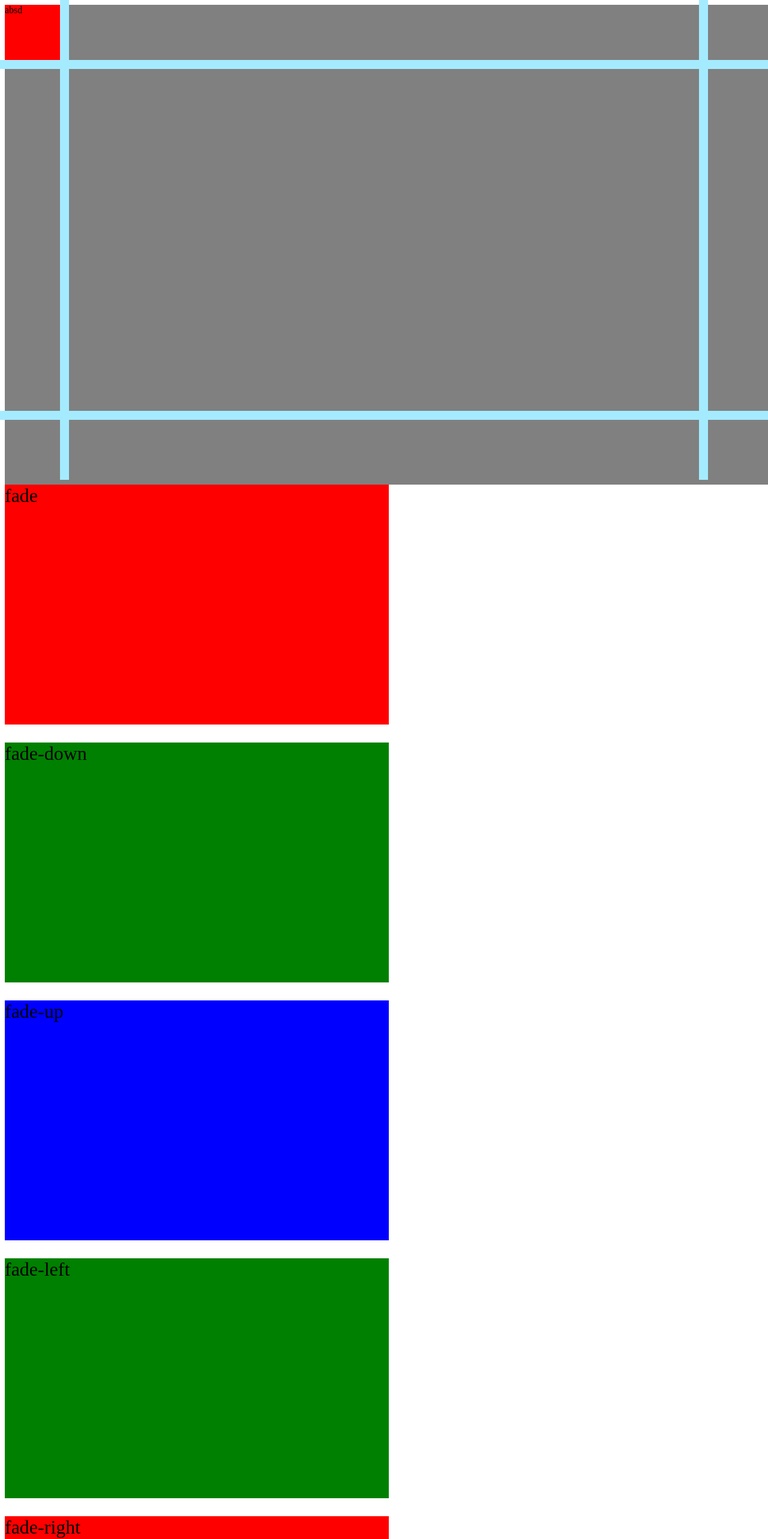
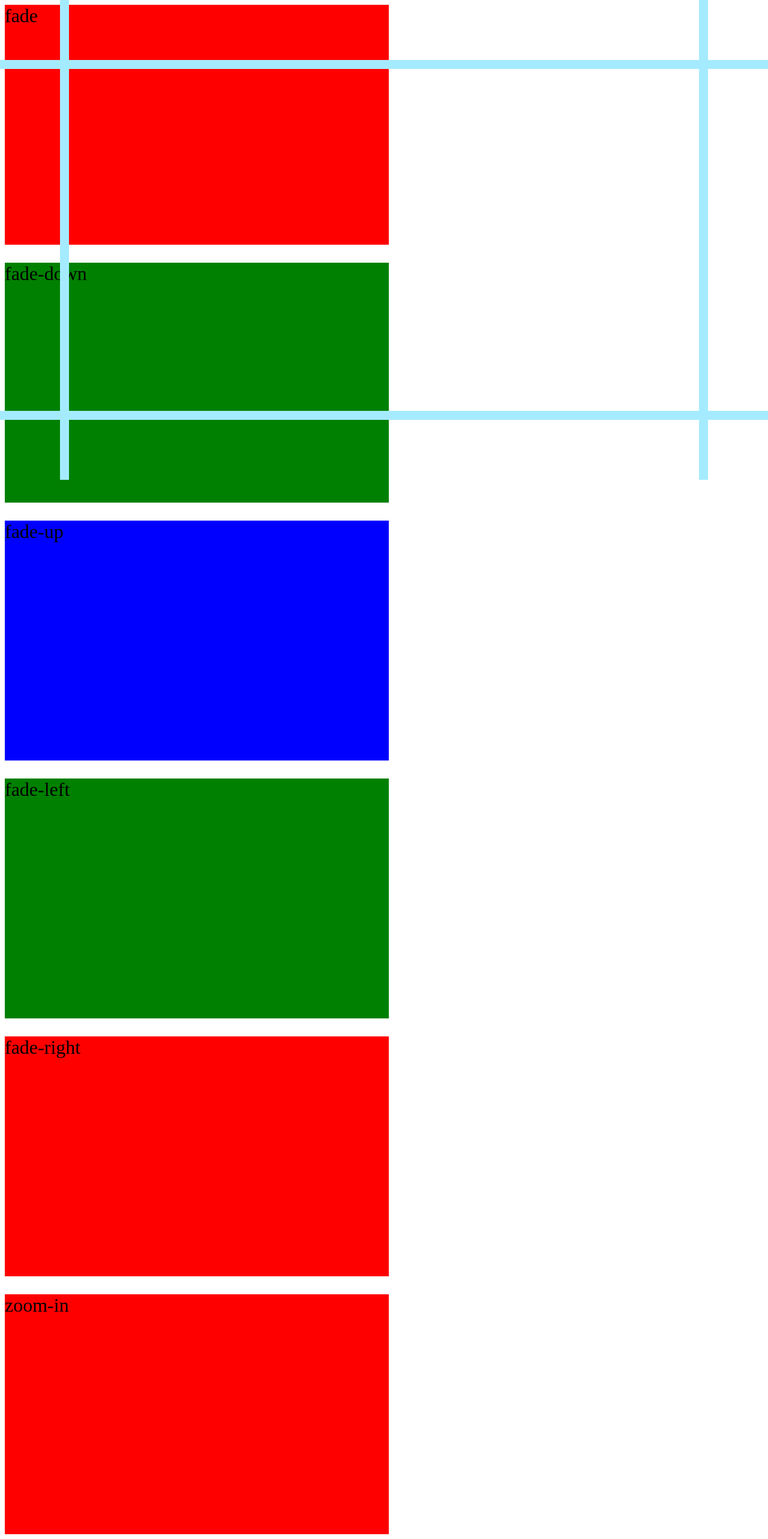
Before and after one commit to SujalLama/react-scrolling, a React (Vite) app: page / in a window 1280 px wide. Shown: the top 2566 px of the page at 60% size. Built offline with nearby package versions, Linux system fonts and the light colour scheme.

Commit message:
zoom in, zoom out and slide animation added

```diff
--- a/src/App.tsx
+++ b/src/App.tsx
@@ -13,11 +13,10 @@ function App() {
     setRef(childRef.current)
   }, [])
 
-  const [isIntersecting, rootBound, targetBound] = useObserver({target: ref, once: false});
-  console.log(rootBound);
-  console.log(targetBound);
+  // const [isIntersecting, intersectRatio] = useObserver({target: ref, once: false, offset: '0px 0px 40px 0px'});
+  // console.log(intersectRatio);
 
-  console.log(isIntersecting);
+  // console.log(isIntersecting);
   return (
     <div className='container'>
       <div id="left"></div>
@@ -25,11 +24,14 @@ function App() {
       <div id="top"></div>
       <div id="bottom"></div>
 
-      <div style={{width: '100vw', height: '100vh', backgroundColor: 'gray', position: 'relative'}}>
-        <div ref={childRef} style={{width: '100px', height: '100px', backgroundColor: 'red', position: isIntersecting ? 'fixed' : 'relative'}}>
-          absd
+      {/*
+        <div ref={childRef} style={{width: '100vw', height: '100vh', backgroundColor: 'gray', position: 'relative'}}>
+          <div  style={{width: '100px', height: '100px', backgroundColor: 'red', top:0, zIndex: 1, position: (isIntersecting) ? 'sticky' : 'relative'}}>
+            absd
+          </div>
         </div>
-      </div>
+      */}
+
       <Animate>
         <Box  color='red' text="fade"/>
       </Animate>
@@ -49,6 +51,62 @@ function App() {
       <Animate animate='fade-right'>
         <Box  color='red' text="fade-right" />
       </Animate>
+
+      <Animate animate='zoom-in'>
+        <Box  color='red' text="zoom-in" />
+      </Animate>
+
+      <Animate animate='zoom-in-up'>
+        <Box  color='red' text="zoom-in-up" />
+      </Animate>
+
+      <Animate animate='zoom-in-down'>
+        <Box  color='red' text="zoom-in-down" />
+      </Animate>
+
+      <Animate animate='zoom-in-left'>
+        <Box  color='red' text="zoom-in-left" />
+      </Animate>
+
+      <Animate animate='zoom-in-right'>
+        <Box  color='red' text="zoom-in-right" />
+      </Animate>
+
+      <Animate animate='zoom-out'>
+        <Box  color='red' text="zoom-out" />
+      </Animate>
+
+      <Animate animate='zoom-out-up'>
+        <Box  color='red' text="zoom-out-up" />
+      </Animate>
+
+      <Animate animate='zoom-out-down'>
+        <Box  color='red' text="zoom-out-down" />
+      </Animate>
+
+      <Animate animate='zoom-out-left'>
+        <Box  color='red' text="zoom-out-left" />
+      </Animate>
+
+      <Animate animate='zoom-out-right'>
+        <Box  color='red' text="zoom-out-right" />
+      </Animate>
+
+      <Animate animate='slide-up'>
+        <Box  color='red' text="slide-up" />
+      </Animate>
+
+      <Animate animate='slide-down'>
+        <Box  color='red' text="slide-down" />
+      </Animate>
+
+      <Animate animate='slide-left'>
+        <Box  color='red' text="slide-left" />
+      </Animate>
+
+      <Animate animate='slide-right'>
+        <Box  color='red' text="slide-right" />
+      </Animate>
     </div>
   )
 }
--- a/src/components/animate/Animate.tsx
+++ b/src/components/animate/Animate.tsx
@@ -2,7 +2,13 @@ import { PropsWithChildren, useEffect, useRef, useState} from 'react'
 import useObserver from '../../hooks/useObserver';
 
 type DefaultStyles = "fade" | "fade-up" | "fade-down"
-										|"fade-left" | "fade-right";
+										|	"fade-left" | "fade-right"
+										| "zoom-in" | "zoom-in-up" | "zoom-in-down"
+										| "zoom-in-left" | "zoom-in-right" | "zoom-out"
+										| "zoom-out-up" | "zoom-out-down" | "zoom-out-left"
+										| "zoom-out-right"
+										| "slide-up" | "slide-down" | "slide-left"
+										| "slide-right";
 
 
 interface IClassName {
@@ -43,6 +49,20 @@ function generateStyle ({animate, easing, duration, delay} : IAnimateProps) {
 		'fade-down': {opacity: '0',transform: `translateY(-100px)`,transitionProperty: `opacity, transform`, ...commonTransitionStyle},
 		'fade-left': {opacity: '0',transform: `translateX(100px)`,transitionProperty: `opacity, transform`, ...commonTransitionStyle},
 		'fade-right': {opacity: '0',transform: `translateX(-100px)`,transitionProperty: `opacity, transform`, ...commonTransitionStyle},
+		"zoom-in" : {opacity: '0',transform: `scale(0.6)`,transitionProperty: `opacity, transform`, ...commonTransitionStyle},
+		"zoom-in-up" : {opacity: '0',transform: `translateY(100px) scale(0.6)`,transitionProperty: `opacity, transform`, ...commonTransitionStyle},
+		"zoom-in-down" : {opacity: '0',transform: `translateY(-100px) scale(0.6)`,transitionProperty: `opacity, transform`, ...commonTransitionStyle},
+		"zoom-in-left" : {opacity: '0',transform: `translateX(100px) scale(0.6)`,transitionProperty: `opacity, transform`, ...commonTransitionStyle},
+		"zoom-in-right" : {opacity: '0',transform: `translateX(-100px) scale(0.6)`,transitionProperty: `opacity, transform`, ...commonTransitionStyle},
+		"zoom-out" : {opacity: '0',transform: `scale(1.2)`,transitionProperty: `opacity, transform`, ...commonTransitionStyle},
+		"zoom-out-up" : {opacity: '0',transform: `translateY(100px) scale(1.2)`,transitionProperty: `opacity, transform`, ...commonTransitionStyle},
+		"zoom-out-down" : {opacity: '0',transform: `translateY(-100px) scale(1.2)`,transitionProperty: `opacity, transform`, ...commonTransitionStyle},
+		"zoom-out-left" : {opacity: '0',transform: `translateX(100px) scale(1.2)`,transitionProperty: `opacity, transform`, ...commonTransitionStyle},
+		"zoom-out-right" : {opacity: '0',transform: `translateX(-100px) scale(1.2)`,transitionProperty: `opacity, transform`, ...commonTransitionStyle},
+		"slide-up" : {transform: `translateY(100%)`,transitionProperty: `transform`, ...commonTransitionStyle},
+		"slide-down" : {transform: `translateY(-100%)`,transitionProperty: `transform`, ...commonTransitionStyle},
+		"slide-left" : {transform: `translateX(100%)`,transitionProperty: `transform`, ...commonTransitionStyle},
+		"slide-right" : {transform: `translateX(-100%)`,transitionProperty: `transform`, ...commonTransitionStyle},
 	}
 
 	const toStyle : {[property: string] : {[index: string] : string}} = {
@@ -51,6 +71,20 @@ function generateStyle ({animate, easing, duration, delay} : IAnimateProps) {
 		'fade-down': {opacity: '1',transform: `translateY(0)`,transitionProperty: `opacity, transform`, ...commonTransitionStyle},
 		'fade-left': {opacity: '1',transform: `translateX(0)`,transitionProperty: `opacity, transform`, ...commonTransitionStyle},
 		'fade-right': {opacity: '1',transform: `translateX(0)`,transitionProperty: `opacity, transform`, ...commonTransitionStyle},
+		"zoom-in" : {opacity: '1',transform: `scale(1)`,transitionProperty: `opacity, transform`, ...commonTransitionStyle},
+		"zoom-in-up" : {opacity: '1',transform: `translateY(0) scale(1)`,transitionProperty: `opacity, transform`, ...commonTransitionStyle},
+		"zoom-in-down" : {opacity: '1',transform: `translateY(0) scale(1)`,transitionProperty: `opacity, transform`, ...commonTransitionStyle},
+		"zoom-in-left" : {opacity: '1',transform: `translateX(0) scale(1)`,transitionProperty: `opacity, transform`, ...commonTransitionStyle},
+		"zoom-in-right" : {opacity: '1',transform: `translateX(0) scale(1)`,transitionProperty: `opacity, transform`, ...commonTransitionStyle},
+		"zoom-out" : {opacity: '1',transform: `scale(1)`,transitionProperty: `opacity, transform`, ...commonTransitionStyle},
+		"zoom-out-up" : {opacity: '1',transform: `translateY(0) scale(1)`,transitionProperty: `opacity, transform`, ...commonTransitionStyle},
+		"zoom-out-down" : {opacity: '1',transform: `translateY(0) scale(1)`,transitionProperty: `opacity, transform`, ...commonTransitionStyle},
+		"zoom-out-left" : {opacity: '1',transform: `translateX(0) scale(1)`,transitionProperty: `opacity, transform`, ...commonTransitionStyle},
+		"zoom-out-right" : {opacity: '1',transform: `translateX(0) scale(1)`,transitionProperty: `opacity, transform`, ...commonTransitionStyle},
+		"slide-up" : {transform: `translateY(0)`,transitionProperty: `transform`, ...commonTransitionStyle},
+		"slide-down" : {transform: `translateY(0)`,transitionProperty: `transform`, ...commonTransitionStyle},
+		"slide-left" : {transform: `translateX(0)`,transitionProperty: `transform`, ...commonTransitionStyle},
+		"slide-right" : {transform: `translateX(0)`,transitionProperty: `transform`, ...commonTransitionStyle},
 	}
 
 	return [fromStyle[animate], toStyle[animate]];
@@ -61,7 +95,7 @@ export default function Animate({
     animate = 'fade',
     duration = 3000,
     once = false,
-    easing = 'ease-in',
+    easing = 'cubic-bezier(.175,.885,.32,1.275)',
     delay = 300,
     offset = `0px 0px 100px 0px`,
 		trigger = [0.9],
@@ -71,7 +105,7 @@ export default function Animate({
   const [item, setItem] = useState<HTMLDivElement | null>(null);
 
 
-	const [initStyle, toStyle] = generateStyle({animate, easing,delay, duration, offset});
+	const [initStyle, toStyle] = generateStyle({animate, easing, delay, duration, offset});
 
 
   useEffect(() => {
@@ -92,10 +126,10 @@ export default function Animate({
 
   return (
     <div
-        ref={element}
-				style={isIntersecting ? to : from}
+			ref={element}
+			style={isIntersecting ? to : from}
     >
-        {children}
+      {children}
     </div>
   )
 }
--- a/src/hooks/useObserver.ts
+++ b/src/hooks/useObserver.ts
@@ -1,12 +1,12 @@
 import { useEffect, useState } from 'react'
 
-interface Option {
+export interface Option {
     root: null | HTMLElement;
     rootMargin: string;
     threshold: number;
 }
 
-interface IObserver {
+export interface IObserver {
     target: HTMLDivElement | null,
     options?: Option;
     once?: boolean;
@@ -14,6 +14,8 @@ interface IObserver {
     offset?: string;
     root?: HTMLDivElement | null
 }
+
+// const thresholds = Array(50).fill(1).map((_, index) => (index + 1) / 100);
 
 export default function useObserver(
     {
@@ -23,18 +25,17 @@ export default function useObserver(
     once,
     root= null
     }
-    :IObserver) {
+    : IObserver) {
 
       const [isIntersecting, setIsIntersecting] = useState(false);
-      const [rootBound, setRootBound] = useState<DOMRectReadOnly | null>(null);
-      const [targetBound, setTargetBound] = useState<DOMRectReadOnly | null>(null);
+      const [intersectRatio, setIntersectRatio] = useState<number>(0);
 
 
       useEffect(() => {
         const initialOptions = {
           root: root,
           rootMargin: offset,
-          threshold: trigger,
+          threshold: [0.0],
         }
 
         const observer = new IntersectionObserver(intersectionCb, initialOptions);
@@ -46,23 +47,27 @@ export default function useObserver(
         observer.observe(target);
 
         function intersectionCb (entries : IntersectionObserverEntry[]) {
-        setRootBound(entries[0].rootBounds);
-        setTargetBound(entries[0].boundingClientRect);
-        if(once) {
-          setIsIntersecting(entries[0].isIntersecting);
+
+          entries.forEach(entry => {
+
+            setIntersectRatio(Math.round(entry.intersectionRatio * 100));
+
+            if(!once) {
+              setIsIntersecting(entry.isIntersecting);
             } else {
-          if(entries[0].isIntersecting) {
+
+              if(entry.isIntersecting) {
                 setIsIntersecting(true);
               }
+
             }
+          })
+
         }
 
         return () => observer.unobserve(target);
 
-    }, [target, trigger, offset, once, root])
+      }, [target, trigger, offset, once, root]);
 
-
-
-
-  return [isIntersecting, rootBound, targetBound];
+  return [isIntersecting, intersectRatio];
 }
```
Also changed, not shown: src/index.css (+7 -1 lines). Lines whose indentation alone changed are shown as unchanged.
